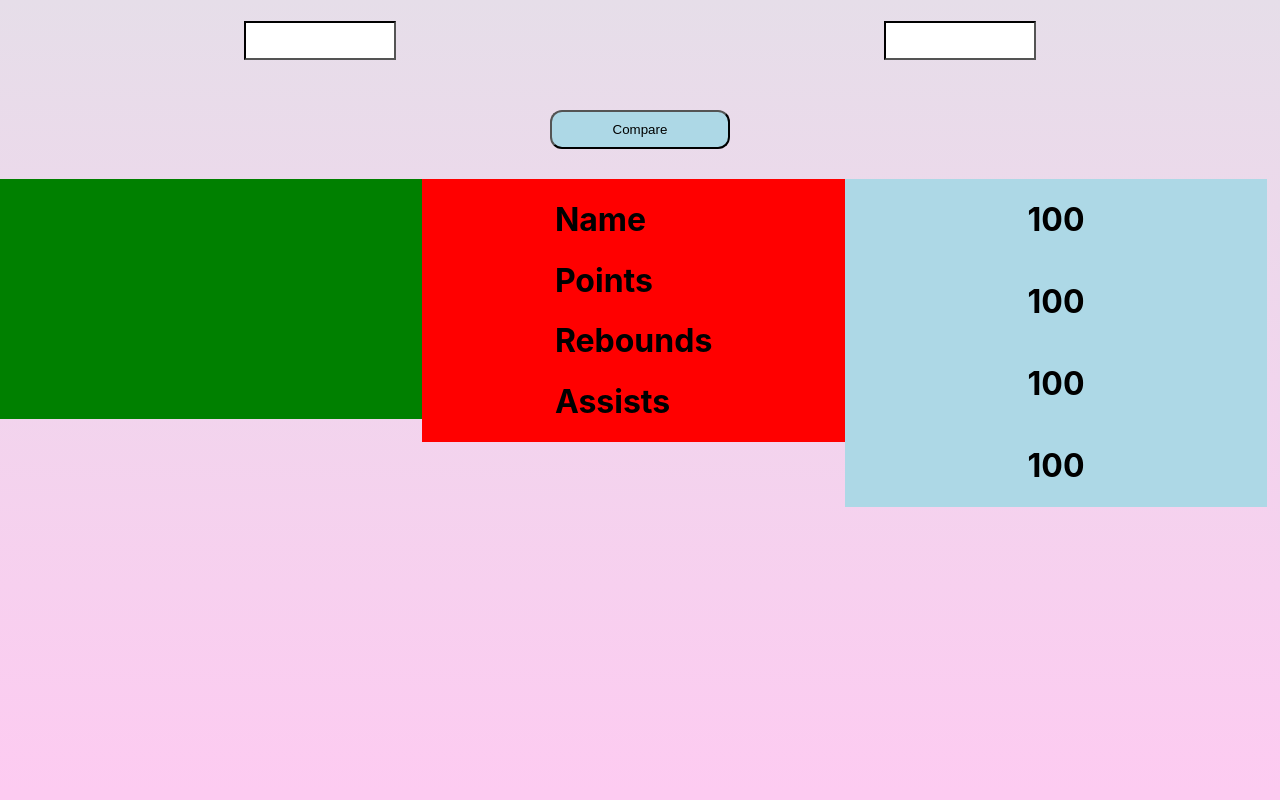
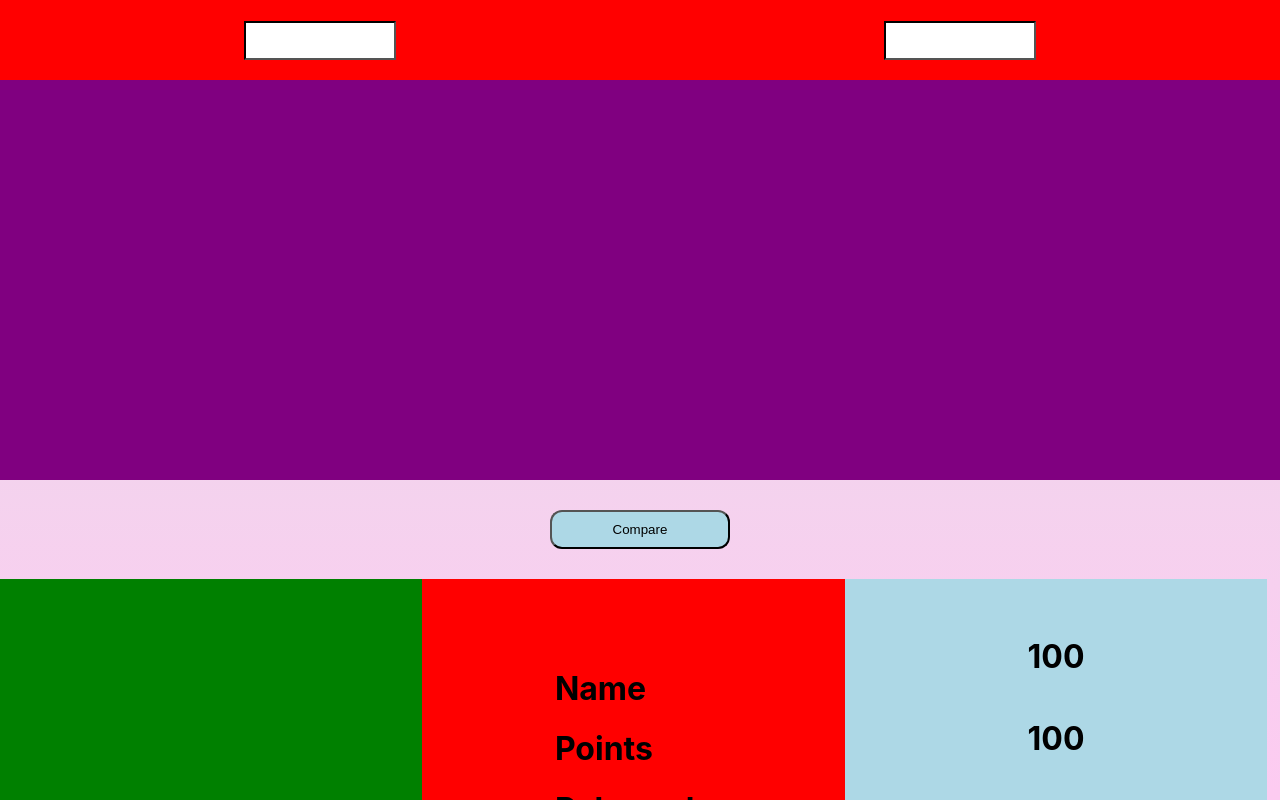
Before and after one commit to kevinho1221/NBA-Stats-React-App, a React (Create React App) app: page / in a window 1280 px wide. Shown: the top 800 px of the page. Built offline with nearby package versions, Linux system fonts and the light colour scheme; no server answers.

Commit message:
Created suggestions class to display top 5 suggestions, suggestions should display after typing 3 words in the search. There are still some bugs with this

```diff
--- a/src/App.css
+++ b/src/App.css
@@ -6,21 +6,6 @@
     #fdcbf1 1%,
     #e6dee9 100%
   );
-}
-
-.p-form {
-  min-height: 10vh;
-  display: flex;
-  align-items: center;
-  justify-content: center;
-  width: 50%;
-  float: left;
-}
-
-.p-searchbar {
-  width: 20%;
-  padding: 10px;
-  border-color: black;
 }
 
 .compare-button {
@@ -37,7 +22,7 @@
   width: 33%;
   background-color: green;
   display: flex;
-  min-height: 30vh;
+  min-height: 50vh;
   align-items: center;
   justify-content: center;
   float: left;
@@ -48,7 +33,7 @@
   background-color: red;
   width: 33%;
   display: flex;
-  min-height: 30vh;
+  min-height: 50vh;
   align-items: center;
   justify-content: center;
   float: left;
@@ -59,9 +44,41 @@
   background-color: lightblue;
   width: 33%;
   display: flex;
-  min-height: 30vh;
+  min-height: 50vh;
   align-items: center;
   justify-content: center;
   float: left;
   flex-direction: column;
 }
+
+.p-form {
+  min-height: 10vh;
+  display: flex;
+  align-items: center;
+  justify-content: center;
+  width: 100%;
+  float: left;
+  background-color: red;
+}
+
+.p-searchbar {
+  width: 20%;
+  padding: 10px;
+  border-color: black;
+}
+
+.p-suggestions {
+  min-height: 50vh;
+  width: 100%;
+  display: flex;
+  justify-content: center;
+  align-items: center;
+  background-color: purple;
+}
+
+.p1-searchsection {
+  background-color: green;
+  float: left;
+  min-height: 10vh;
+  width: 50%;
+}
--- a/src/App.js
+++ b/src/App.js
@@ -33,9 +33,11 @@ const App = () => {
       <div className="p1-searchbar">
         <SearchBar />
       </div>
+
       <div className="p2-searchbar">
         <SearchBar />
       </div>
+
       <button className="compare-button">Compare</button>
       <div className="p1-stats">
         <Player stats={p1stats}></Player>
--- a/src/Search/searchbar.js
+++ b/src/Search/searchbar.js
@@ -1,10 +1,15 @@
 import React from "react";
-import { findRenderedDOMComponentWithClass } from "react-dom/test-utils";
+import Suggestions from "./suggestions";
 
 class searchbar extends React.Component {
   state = {
     value: "",
-    suggestions: []
+    suggestions: [],
+    sugg1: [{ player_id: 0, first_name: "A" }],
+    sugg2: [{ player_id: 1, first_name: "B" }],
+    sugg3: [{ player_id: 2, first_name: "C" }],
+    sugg4: [{ player_id: 3, first_name: "D" }],
+    sugg5: [{ player_id: 4, first_name: "E" }]
   };
 
   /*async getAllNames() {
@@ -36,6 +41,7 @@ class searchbar extends React.Component {
 
   async getName() {
     const { value } = this.state;
+    console.log(this.state.suggestions);
     if (value === "" || value.length < 3) {
       return;
     }
@@ -47,8 +53,53 @@ class searchbar extends React.Component {
     console.log(data);
 
     this.setState({ suggestions: data });
-    console.log(this.state.suggestions);
+    this.checkSuggestionLength(this.state.suggestions);
+
+    //this.getSuggestions();
   }
+
+  checkSuggestionLength = data => {
+    console.log(data.meta.total_count);
+    if (data.meta.total_count === 4) {
+      this.setState({ sugg1: this.state.suggestions.data[0] });
+      this.setState({ sugg2: this.state.suggestions.data[1] });
+      this.setState({ sugg3: this.state.suggestions.data[2] });
+      this.setState({ sugg4: this.state.suggestions.data[3] });
+      this.setState({ sugg5: [{ player_id: 4, first_name: "E" }] });
+    } else if (data.meta.total_count === 3) {
+      this.setState({ sugg1: this.state.suggestions.data[0] });
+      this.setState({ sugg2: this.state.suggestions.data[1] });
+      this.setState({ sugg3: this.state.suggestions.data[2] });
+      this.setState({ sugg4: [{ player_id: 4, first_name: "D" }] });
+      this.setState({ sugg5: [{ player_id: 5, first_name: "E" }] });
+    } else if (data.meta.total_count === 2) {
+      this.setState({ sugg1: this.state.suggestions.data[0] });
+      this.setState({ sugg2: this.state.suggestions.data[1] });
+      this.setState({ sugg3: [{ player_id: 3, first_name: "C" }] });
+      this.setState({ sugg4: [{ player_id: 4, first_name: "D" }] });
+      this.setState({ sugg5: [{ player_id: 5, first_name: "E" }] });
+    } else if (data.meta.total_count === 1) {
+      console.log("HELLO");
+      this.setState({ sugg1: this.state.suggestions.data[0] });
+      this.setState({ sugg2: [{ player_id: 2, first_name: "B" }] });
+      this.setState({ sugg3: [{ player_id: 3, first_name: "C" }] });
+      this.setState({ sugg4: [{ player_id: 4, first_name: "D" }] });
+      this.setState({ sugg5: [{ player_id: 5, first_name: "E" }] });
+    } else if (data.meta.total_count === 0) {
+      this.setState({ sugg1: [{ player_id: 1, first_name: "A" }] });
+      this.setState({ sugg2: [{ player_id: 2, first_name: "B" }] });
+      this.setState({ sugg3: [{ player_id: 3, first_name: "C" }] });
+      this.setState({ sugg4: [{ player_id: 4, first_name: "D" }] });
+      this.setState({ sugg5: [{ player_id: 5, first_name: "E" }] });
+    }
+  };
+  getSuggestions = () => {
+    var i = 0;
+    for (i; i < 4; i++) {
+      console.log(this.state.suggestions.data[i]);
+      return <div>Hello{i}</div>;
+    }
+  };
 
   handleInputChange = value => {
     this.setState({ value: value.target.value });
@@ -58,13 +109,22 @@ class searchbar extends React.Component {
 
   render() {
     return (
-      <div>
+      <div className="p1-searchsection">
         <form className="p-form">
           <input
             className="p-searchbar"
             onChange={this.handleInputChange}
           ></input>
         </form>
+        <div className="p-suggestions">
+          <Suggestions
+            sugg1={this.state.sugg1}
+            sugg2={this.state.sugg2}
+            sugg3={this.state.sugg3}
+            sugg4={this.state.sugg4}
+            sugg5={this.state.sugg5}
+          ></Suggestions>
+        </div>
       </div>
     );
   }
--- /dev/null
+++ b/src/Search/suggestions.js
@@ -0,0 +1,25 @@
+import React from "react";
+
+const suggestions = ({ sugg1, sugg2, sugg3, sugg4, sugg5 }) => {
+  return (
+    <div>
+      <h1>
+        {sugg1.first_name} {sugg1.last_name}
+      </h1>
+      <h1>
+        {sugg2.first_name} {sugg2.last_name}
+      </h1>
+      <h1>
+        {sugg3.first_name} {sugg3.last_name}
+      </h1>
+      <h1>
+        {sugg4.first_name} {sugg4.last_name}
+      </h1>
+      <h1>
+        {sugg5.first_name} {sugg5.last_name}
+      </h1>
+    </div>
+  );
+};
+
+export default suggestions;
```
